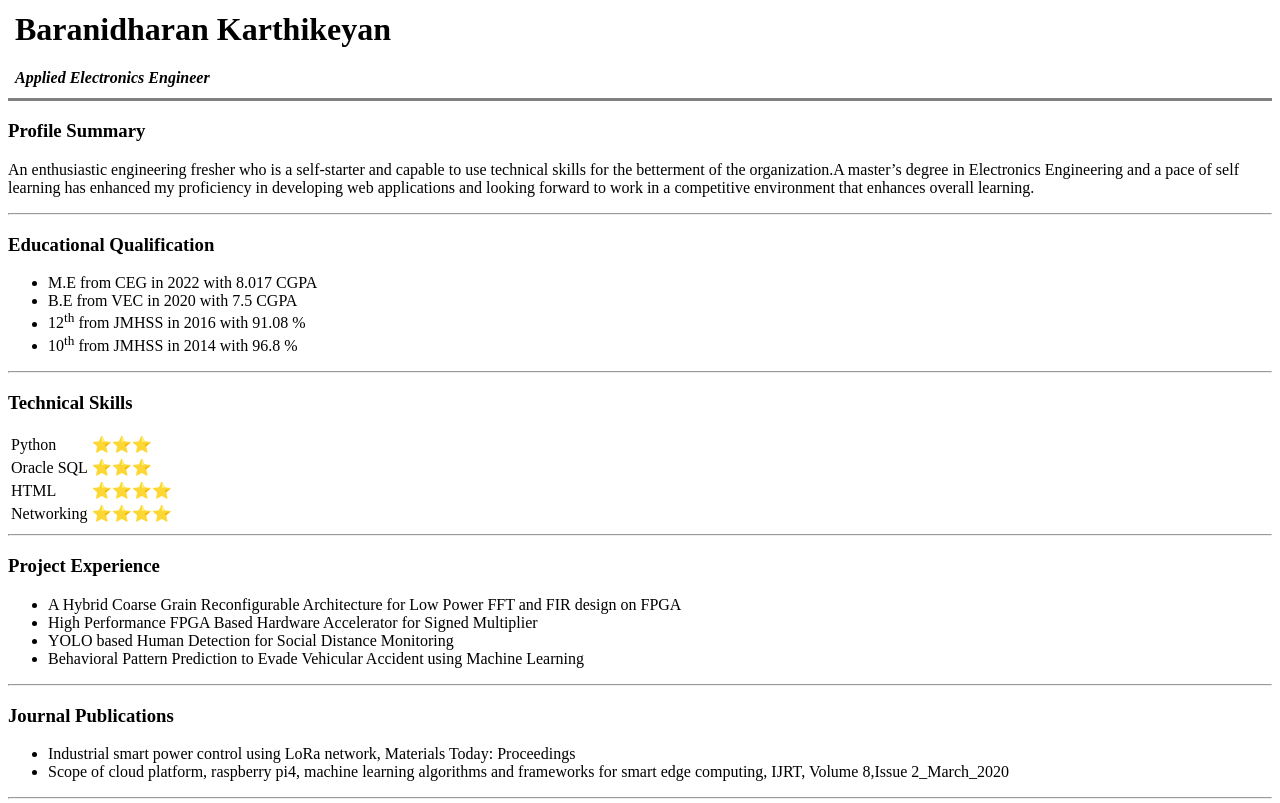
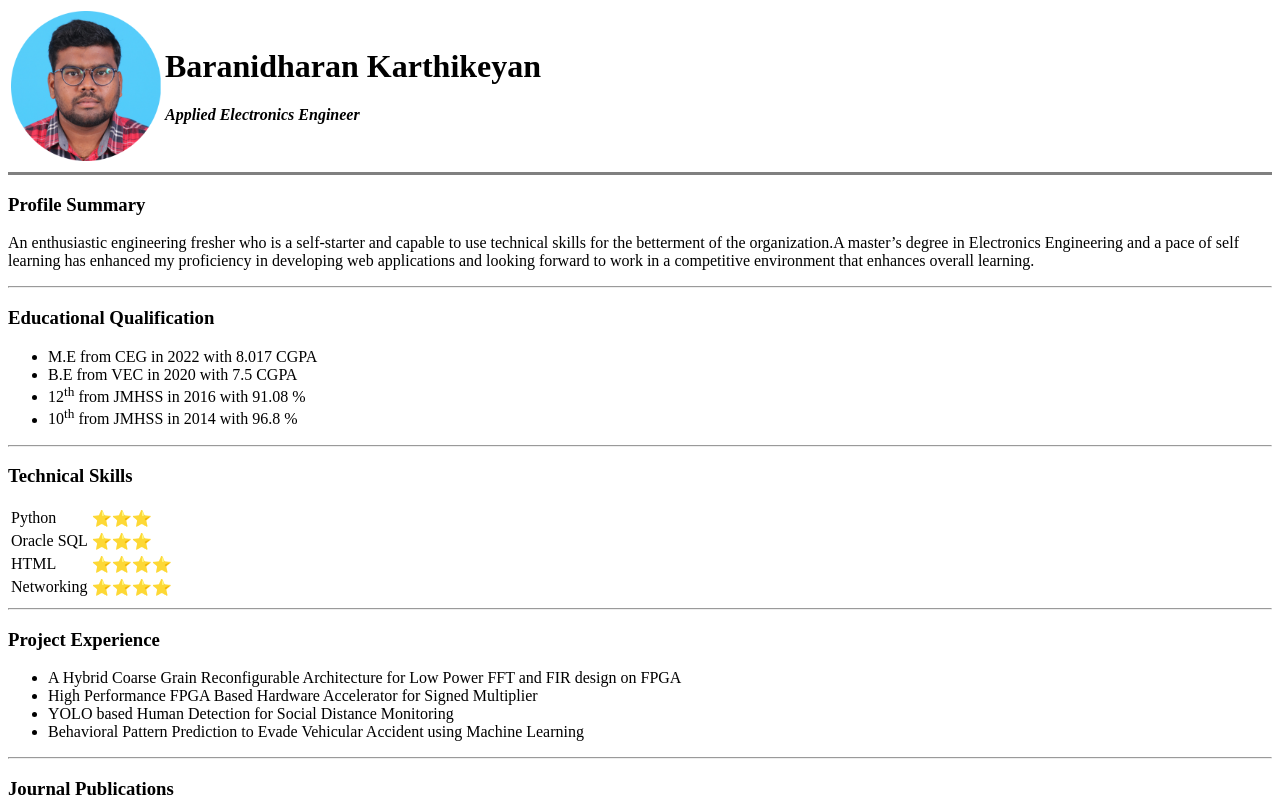
Before and after one commit to barani383/resume, a plain HTML site: page index.html in a window 1280 px wide. Shown: the top 803 px of the page. Drawn offline with Linux system fonts and the light colour scheme.

Commit message:
Update index.html

```diff
--- a/index.html
+++ b/index.html
@@ -8,7 +8,7 @@
 <body>
 <table>
   <tr>
-    <td><images\recent photo.png" alt="barani profile picture" width="150" height="150"></td>
+    <td><img src="images\recent photo.png" alt="barani profile picture" width="150" height="150"></td>
     <td><h1>Baranidharan Karthikeyan</h1><p><i><strong>Applied Electronics Engineer</strong></i></p></td>
   </tr>
 </table>
```
